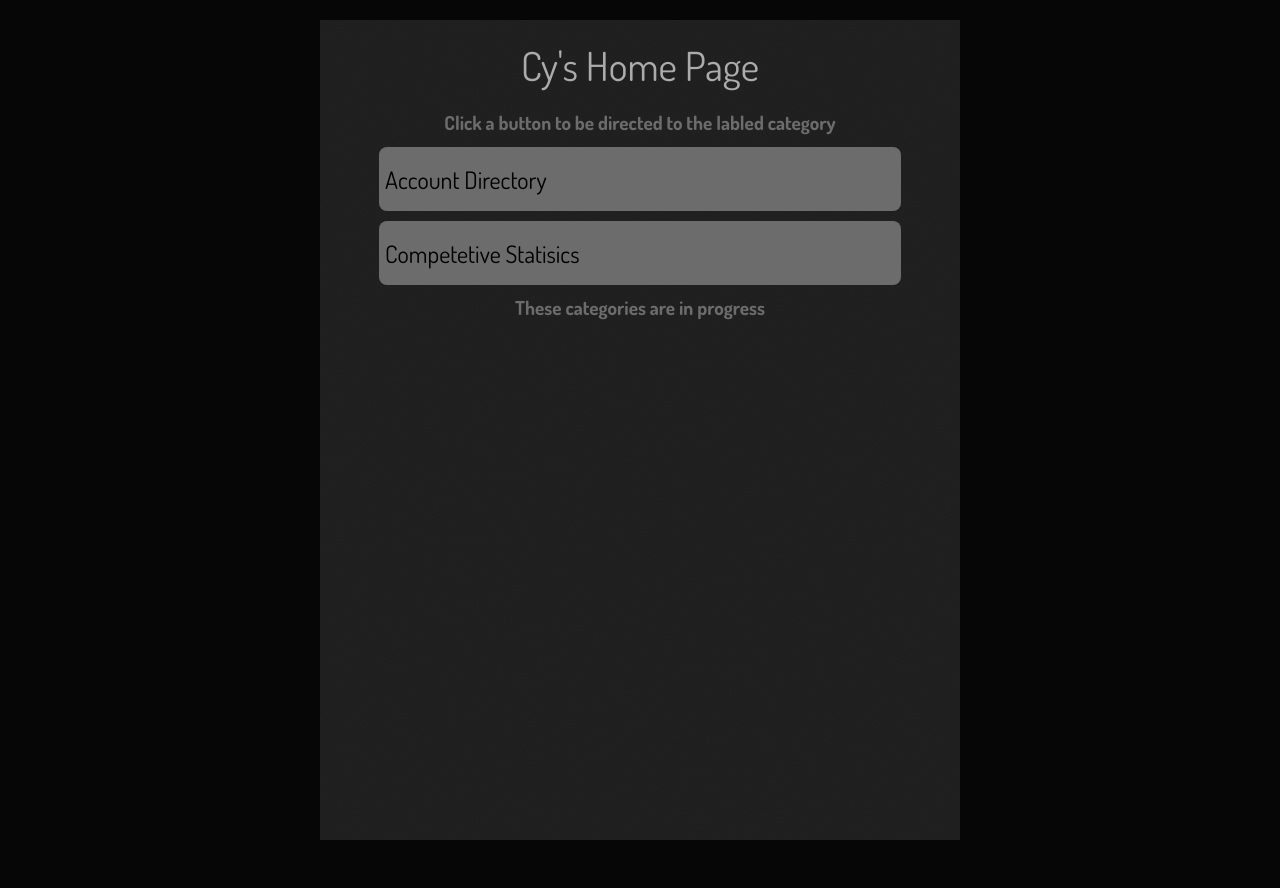
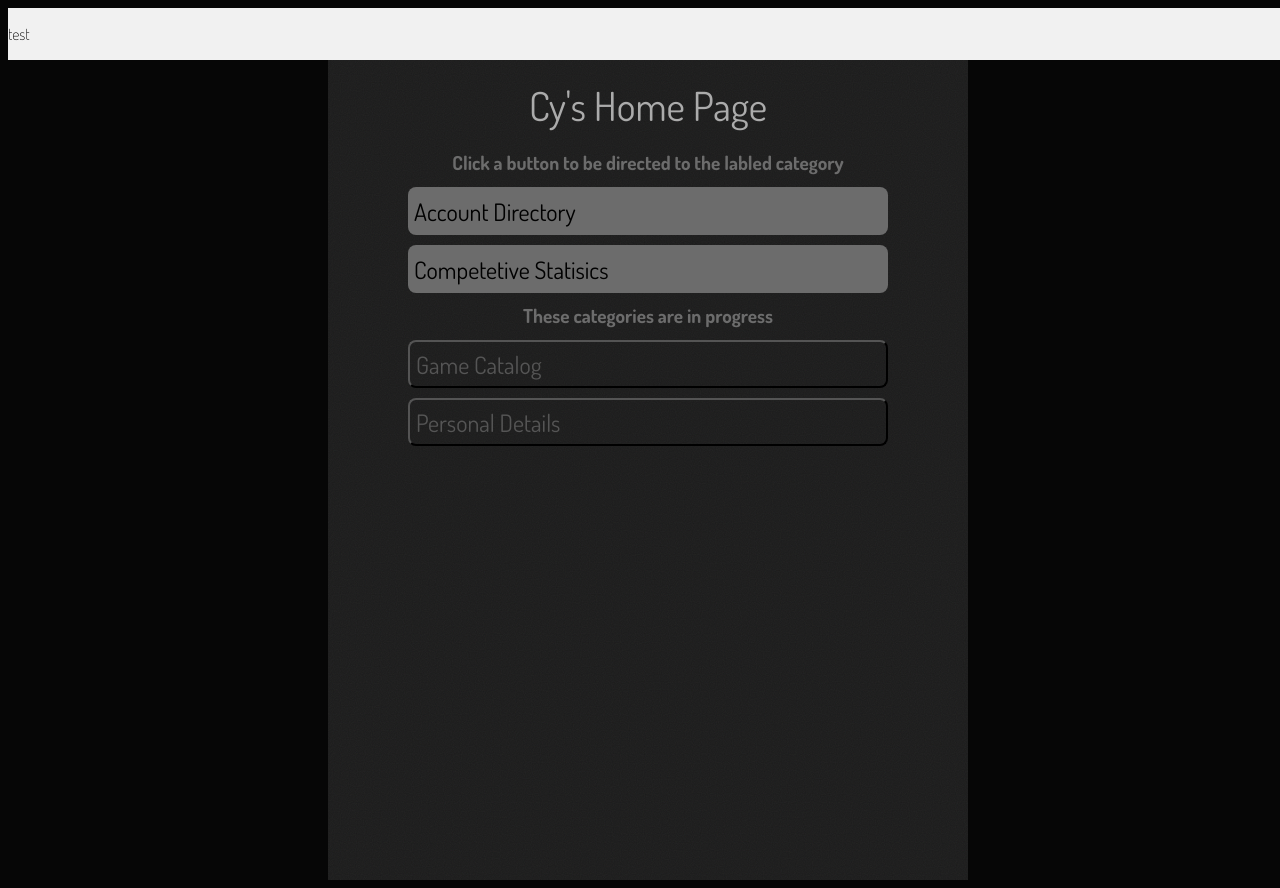
Before and after one commit to cyFumbled/Personal-Site, a plain HTML site: page index.html in a window 1280 px wide. Before the commit the page ends 840 px from the top, so only its background shows below. Drawn offline with Linux system fonts and the light colour scheme.

Commit message:
Implement header prototype

```diff
--- a/index.html
+++ b/index.html
@@ -18,6 +18,10 @@
   </head>
   <body>
 
+    <header>
+      <p>test</p>
+    </header>
+    <div id="mainContent">
       <h1 class="pageTitle animation-basicFade">Cy's Home Page</h1>
       <h2 class="pageSubtitle animation-downwardsFade">Click a button to be directed to the labled category</h2>
       <!-- <a href="https://dimden.dev/"><img  class="oldwebbutton" src="https://dimden.dev/images/88x31.gif"></a> --->
@@ -32,7 +36,13 @@
         </div>
 
         <h2 class="pageSubtitle animation-basicFade" id="homePageTeaser">These categories are in progress</h2>
+        <div class="center">
+          <button class="category2Button animation-basicFade">Game Catalog</button>
+        </div>
 
-
+        <div class="center">
+          <button class="category2Button animation-basicFade">Personal Details</button>
+        </div>
+    </div>
   </body>
 </html>
--- a/styles/style.css
+++ b/styles/style.css
@@ -11,6 +11,7 @@
 .animation-leftSlide {
   animation: leftSlide 1s ease-out 2s 1 normal both;
 }
+
 #homePageTeaser {
   animation-delay: 3s;
 }
@@ -48,11 +49,23 @@
 
 /* General Class Styles*/
 
+#mainContent {
+  width: 600px;
+  height: 100vh;
+  margin: 0 auto;
+  padding: 0 20px 20px 20px;
+  background-color: rgb(28, 28, 28);
+  background-image: url("../images/noise.png");
+  background-size: 512px;
+  background-position: center;
+  background-repeat: repeat;
+}
+
 .pageTitle {
   font-size: 250%;
   font-weight: 400;
   text-align: center;
-  margin: 20px 0;
+  margin: 0 0 20px 0 ;
   padding: 20px 0 0 0;
   color: #ababab;
 }
@@ -67,10 +80,34 @@
 
 
 .center {
-  margin: 10px;
+  margin: 10px 10%;
   position: relative;
-  height: 8%;
+  height: 6%;
   text-align: center;
+  border-radius: 8px;
+}
+
+.category2Button {
+  transition: width 0.2s, height 0.2s;
+  background-color: transparent;
+  border: 10% solid #6c6c6c;
+  border-radius: 8px;
+  font-family: "Dosis", sans-serif;
+  font-size: 150%;
+  text-align: left;
+  margin: auto;
+  width: 100%;
+  height: 100%;
+  animation-delay: 2s;
+  color: #555555;
+
+  animation-delay: 3.5s;
+}
+
+.category2Button:hover {
+  transition: width 0.2s, height 0.2s;
+  width: 95%;
+  height: 105%;
 }
 
 .categoryButton {
@@ -82,10 +119,11 @@
   font-size: 150%;
   text-align: left;
   margin: auto;
-  width: 90%;
+  width: 100%;
   height: 100%;
-  animation-delay: 2s;
+  animation-delay: 1.75s;
 }
+
 .categoryButton:hover {
   transition: width 0.2s, height 0.2s;
   width: 95%;
@@ -97,11 +135,6 @@
   width: initial;
 }
 
-.header {
-  overflow: hidden;
-  background-color: #f1f1f1;
-  padding: 20px 10px;
-}
 
 /* Element  Styles */
 
@@ -113,15 +146,8 @@ html {
 }
 
 body {
-  width: 600px;
-  height: 100vh;
-  margin: 0 auto;
-  padding: 0 20px 20px 20px;
-  background-color: rgb(28, 28, 28);
-  background-image: url("../images/noise.png");
-  background-size: 512px;
-  background-position: center;
-  background-repeat: repeat;
+  width: 100%;
+  height: 100%;
 }
 
 img {
@@ -129,3 +155,11 @@ img {
   margin: 0 auto;
   width: 500px;
 }
+
+header {
+  overflow: hidden;
+  background-color: #f1f1f1;
+  padding: 0;
+  margin: 0;
+  height: 5%;
+}
```
Lines whose indentation alone changed are shown as unchanged.
